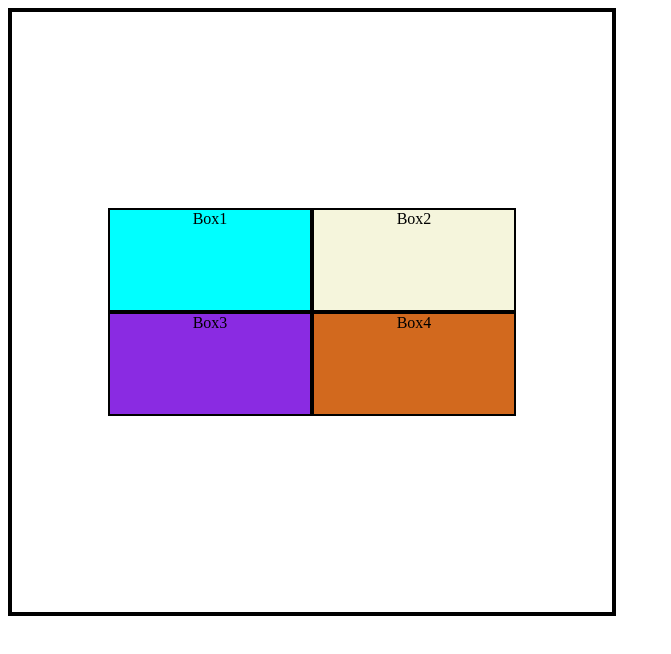
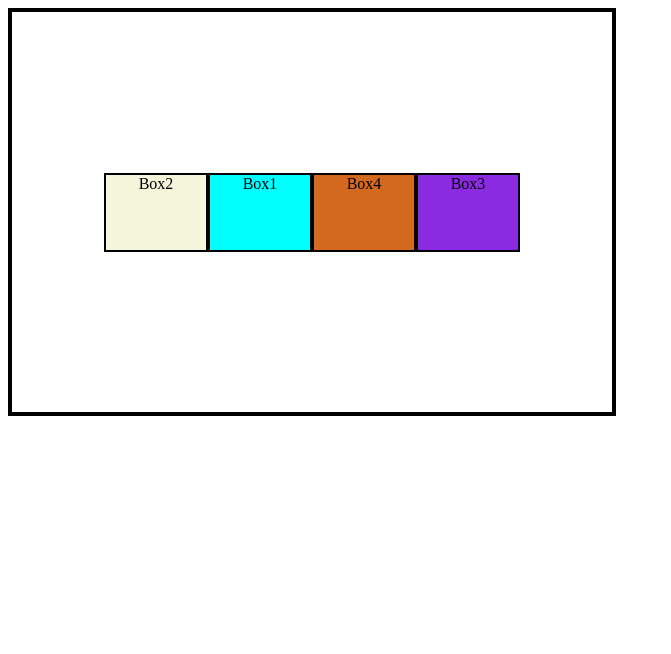
Before and after one commit to pooja02082020/CSS, a plain HTML site: page Flexbox.html in a window 1280 px wide. Shown: the whole page, without its empty margins (0-671 px from the left). Drawn offline with Linux system fonts and the light colour scheme.

Commit message:
till flexbox

```diff
--- a/style2.css
+++ b/style2.css
@@ -4,17 +4,30 @@ body{
 }
 .innerdiv{
     border:2px solid black;
-    height: 100px;
-    width: 200px;
+    height: 75px;
+    width: 100px;
     display: inline-block;
 }
-/* #box2{ */
-    /* padding-top: 20px; */
-/* } */
+#box2{
+    /* align-self: flex-end; */
+    /* align-items is overriden if we write align-self property */
+    /* flex-basis: 200px;   we can increase the width/height of the box to 200px*/
+    /* flex-grow: 1; */
+    /* flex-shrink: 3;  */
+    /* If they have to shrink box2 shrink twice */
+    /* flex:1 1 200px; */
+    order: -1;
+}
+
+#box3{
+    order:2;
+
+    /* flex-grow:2; */
+}
 .container{
     border:4px solid black;
     width: 600px;
-    height: 600px;
+    height: 400px;
     display: flex;
     /* flex-direction: column; */
     /* flex-direction: column-reverse; */
@@ -33,7 +46,8 @@ body{
     /* align-items: center; */
     /* align-items: flex-start; */
     align-items: center;
-    flex-wrap: wrap;
-    align-content: center;
+    /* flex-wrap: wrap; */
+    /* align-content: center; */
+
 
 }
```
